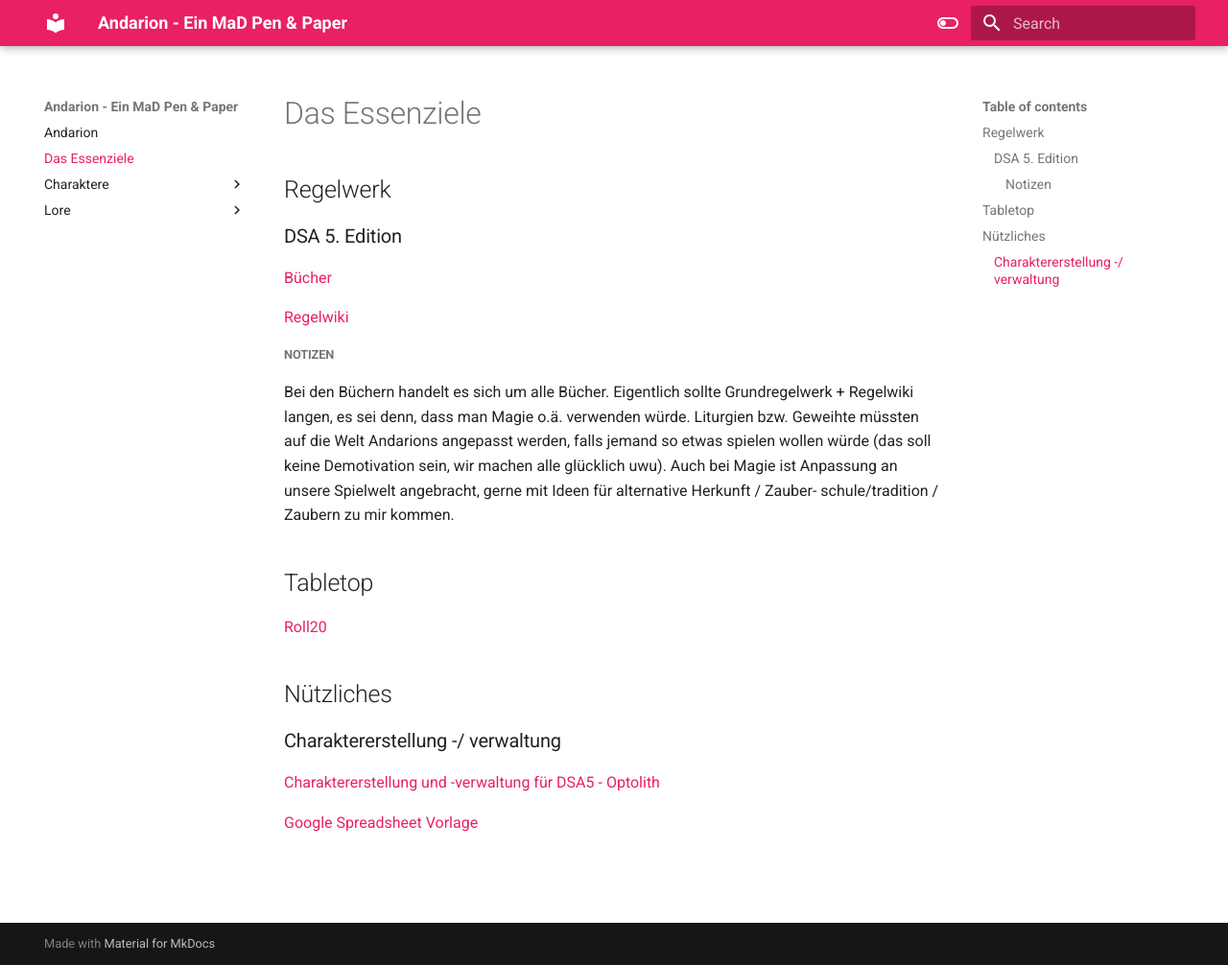
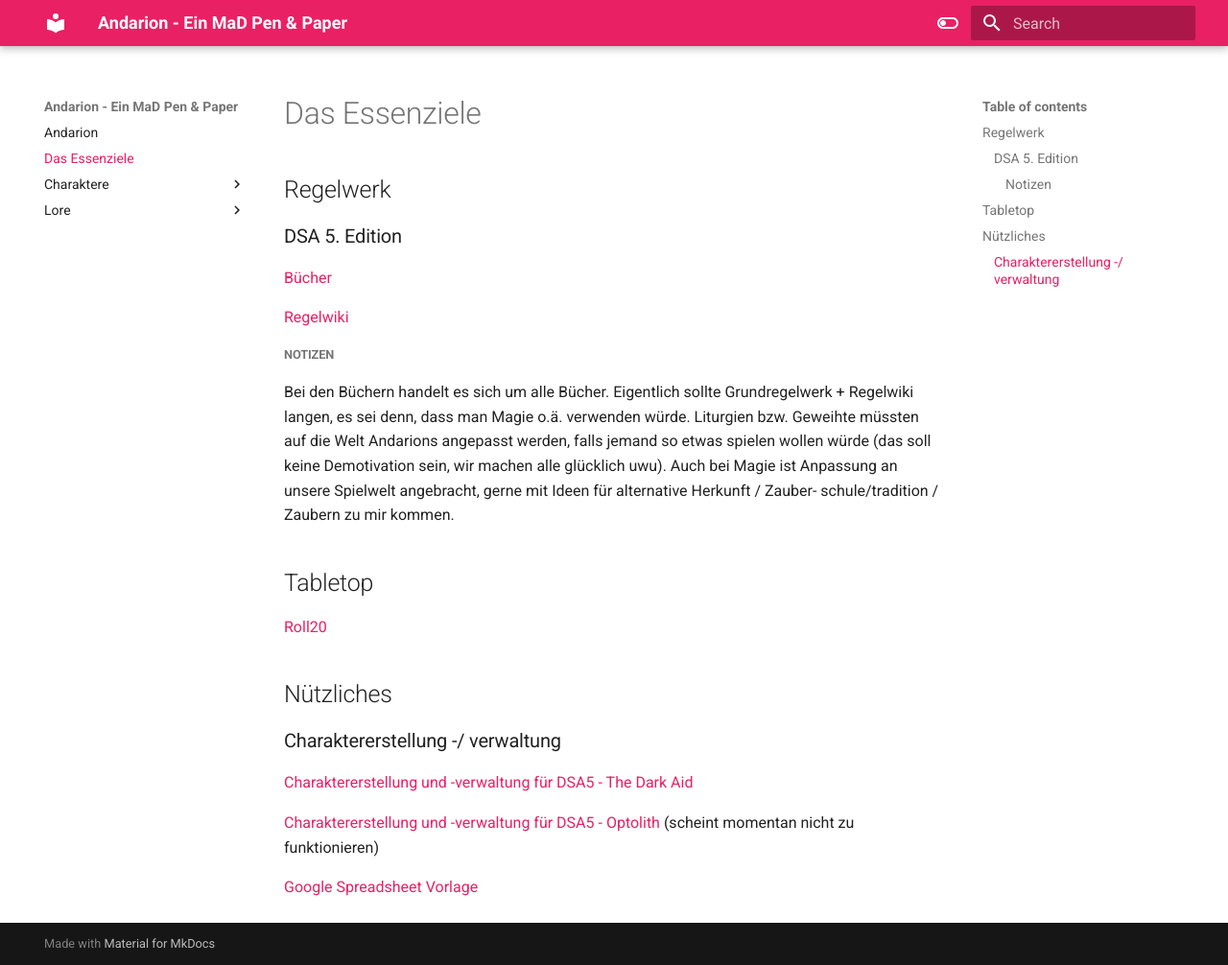
Before and after one commit to MaD-219/Andarion, an MkDocs documentation site: the page built from docs/Das Essenziele.md, in a window 1280 px wide and 1006 px high. Shown: the whole window at 96% size. Built offline with MkDocs 1.6.1 and Material for MkDocs 9.7.7, drawn with Linux system fonts in a browser that asks for light colours.

Commit message:
New Charactercreator

```diff
--- a/docs/Das Essenziele.md
+++ b/docs/Das Essenziele.md
@@ -21,6 +21,8 @@
 
 ### Charaktererstellung -/ verwaltung
 
-[Charaktererstellung und -verwaltung für DSA5 - Optolith](https://optolith.app/de)
+[Charaktererstellung und -verwaltung für DSA5 - The Dark Aid](https://drive.google.com/file/d/19I2MsQtxiEk7NmkAFM8noCkdmQliEk5V/view?usp=drive_link)
+
+[Charaktererstellung und -verwaltung für DSA5 - Optolith](https://optolith.app/de) (scheint momentan nicht zu funktionieren)
 
 [Google Spreadsheet Vorlage](https://docs.google.com/spreadsheets/d/150AZZ81ZyQjkRpw3b11dm-vfYVibMrWe_n-5z4VH7K0/edit?usp=sharing)
```
